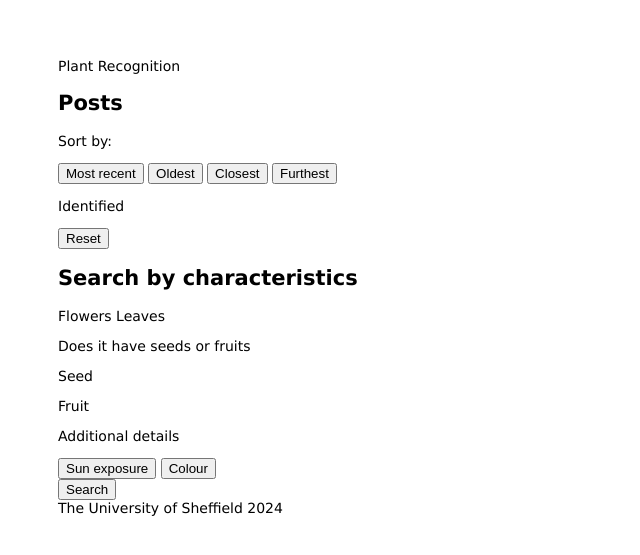
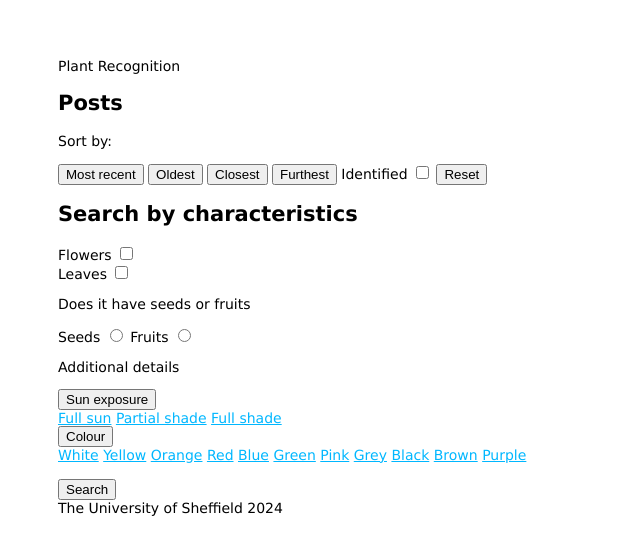
Before and after one commit to aszwalek1/plant_recognition_web_app, a Node server app: page / in a window 1280 px wide. Shown: the top 555 px of the page, without its empty margins (0-640 px from the left). Run offline with Node 20, Linux system fonts and the light colour scheme.

Commit message:
adds dropdowns for sun and colour

```diff
--- a/views/index.ejs
+++ b/views/index.ejs
@@ -10,7 +10,8 @@
       <button type="submit">Oldest</button>
       <button type="submit">Closest</button>
       <button type="submit">Furthest</button>
-     <p>Identified</p>
+      <label for="identified">Identified</label>
+      <input id="identified" type="checkbox">
       <button type="submit">Reset</button>
     </form>
   </nav>
@@ -18,15 +19,42 @@
   <aside>
   <!-- Filter panel -->
     <form method="post" id="filterForm">
-    <h2>Search by characteristics</h2
+      <h2>Search by characteristics</h2>
       <label>Flowers</label>
+      <input type="checkbox"> <br>
       <label>Leaves</label>
+      <input type="checkbox">
       <p>Does it have seeds or fruits</p>
-    <p>Seed</p>
-    <p>Fruit</p>
+      <label>Seeds</label>
+      <input type="radio" name="seed_fruit">
+      <label>Fruits</label>
+      <input type="radio" name="seed_fruit">
       <p>Additional details</p>
-    <button type="submit">Sun exposure</button>
-    <button type="submit">Colour</button>
+      <div class="dropdown">
+        <button onclick="" class="dropbtn">Sun exposure</button>
+        <div id="myDropdown" class="dropdown-content">
+          <a href="#">Full sun</a>
+          <a href="#">Partial shade</a>
+          <a href="#">Full shade</a>
+        </div>
+      </div>
+      <div class="dropdown">
+        <button onclick="" class="dropbtn">Colour</button>
+        <div id="myDropdown" class="dropdown-content">
+          <a href="#">White</a>
+          <a href="#">Yellow</a>
+          <a href="#">Orange</a>
+          <a href="#">Red</a>
+          <a href="#">Blue</a>
+          <a href="#">Green</a>
+          <a href="#">Pink</a>
+          <a href="#">Grey</a>
+          <a href="#">Black</a>
+          <a href="#">Brown</a>
+          <a href="#">Purple</a>
+
+        </div>
+      </div>
       <br>
       <input type="submit" value="Search">
     </form>
```
Lines whose indentation alone changed are shown as unchanged.
